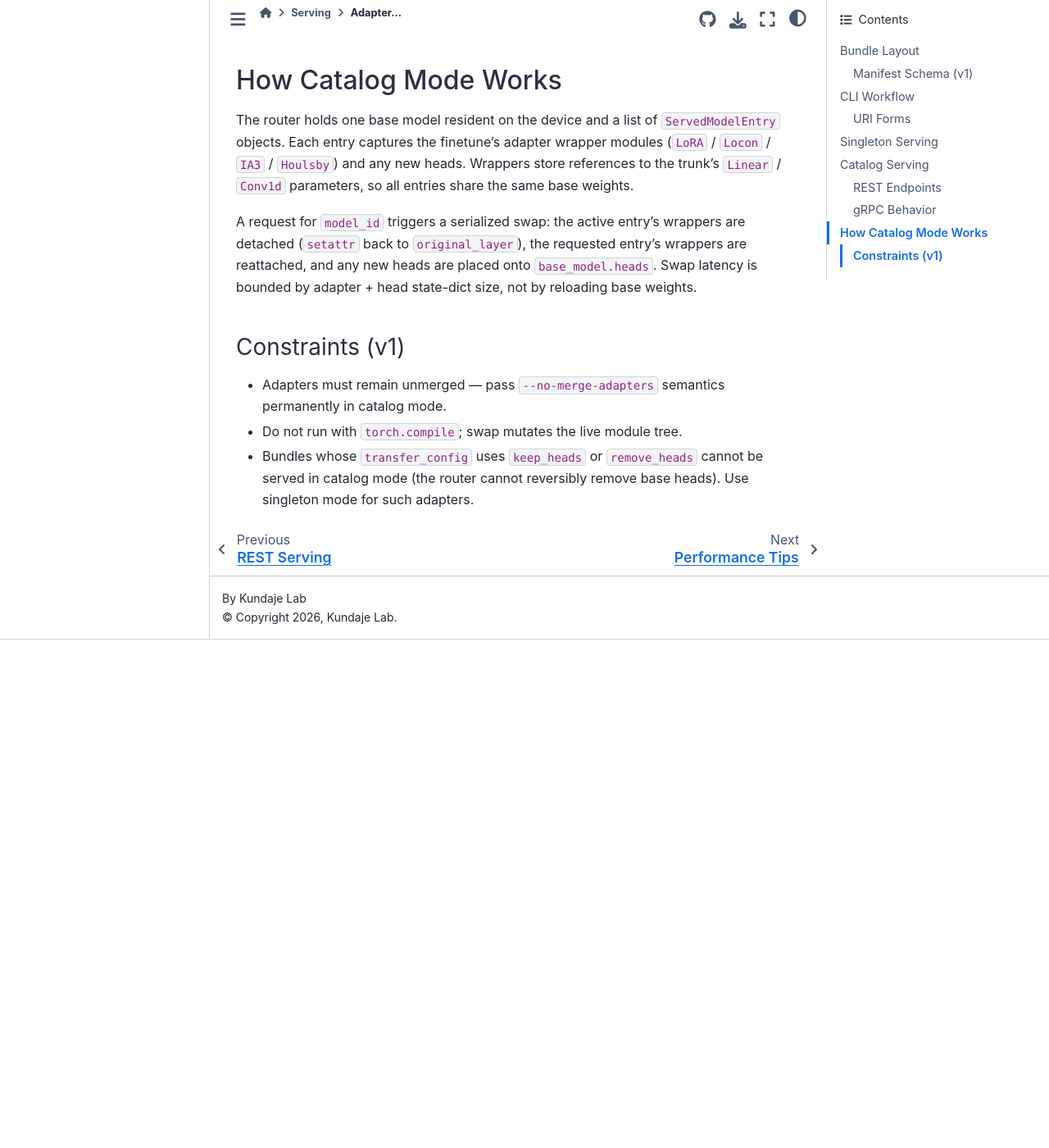
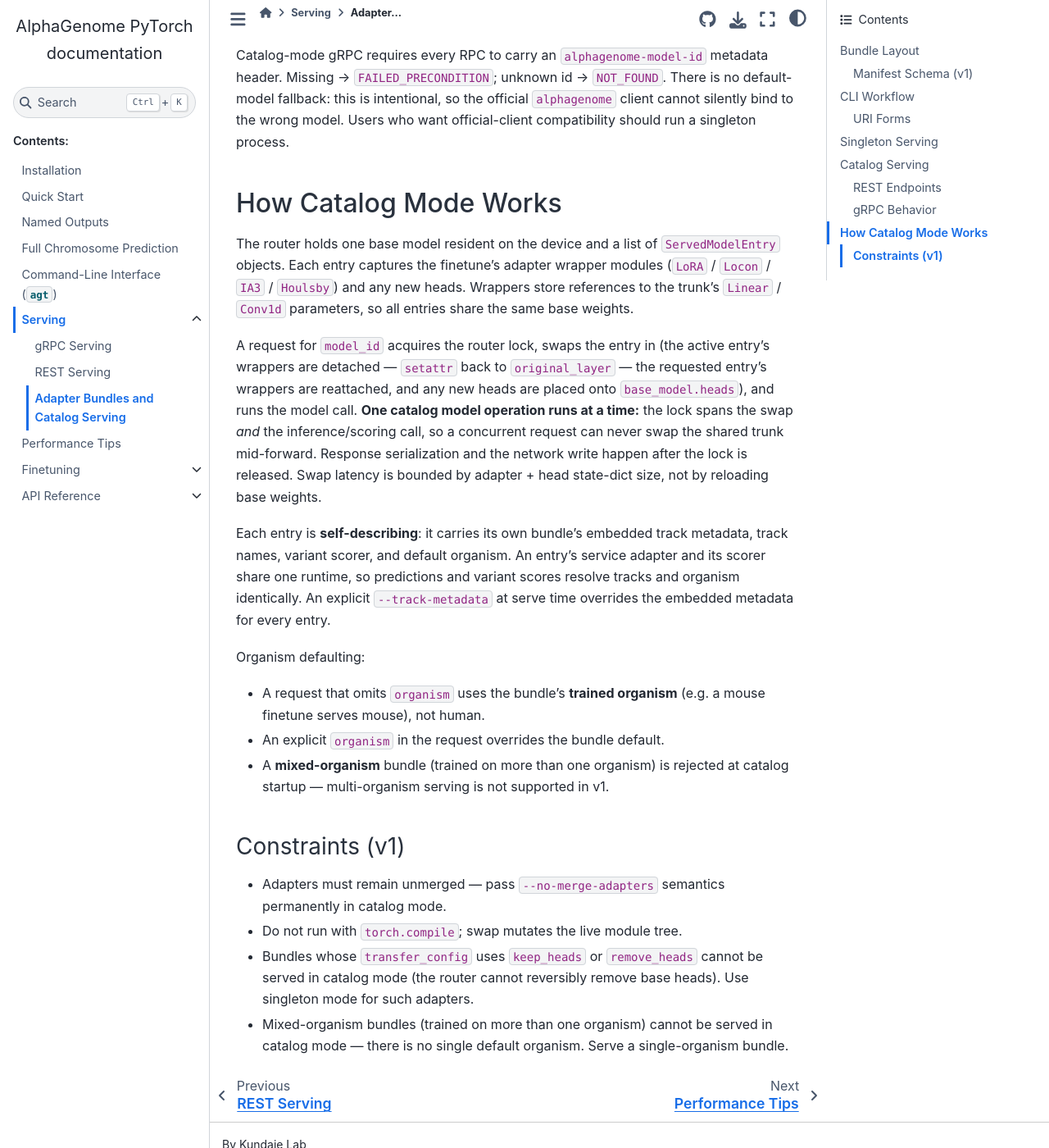
Before and after one commit to MiqG/alphagenome-pytorch, a Sphinx documentation site: the page built from docs/serving/adapters.rst, in a window 1280 px wide and 1400 px high, scrolled down 3708 px. Shown: the whole window at 82% size. Built offline with Sphinx 7.4.7 and the Sphinx Book theme 1.1.4, drawn with Linux system fonts in a browser that asks for light colours; before the commit the page ends 4488 px from its top, so only the background shows below that; some of the changed text lies outside the part shown.

Commit message:
Embed organism information into delta metadata, improve serving docs

```diff
--- a/docs/cli.rst
+++ b/docs/cli.rst
@@ -740,8 +740,9 @@
    agt adapters pull     hf://your-org/alphagenome-wtc11-atac-lora
    agt adapters publish  dist/wtc11-atac-lora hf://your-org/alphagenome-wtc11-atac-lora
 
-Requires: ``pip install alphagenome-pytorch[serving]`` (plus ``[hf]`` for
-``pull`` / ``publish`` of ``hf://`` URIs).
+Bundle management (``export`` / ``inspect`` / ``validate`` and local bundle
+operations) works in the base installation. Install ``[hf]`` for ``hf://``
+``pull`` / ``publish``, and ``[serving]`` to run ``agt serve``.
 
 See :doc:`/serving/adapters` for the bundle layout, manifest schema, URI forms,
 and catalog serving.
--- a/docs/serving/adapters.rst
+++ b/docs/serving/adapters.rst
@@ -66,6 +66,12 @@
      --modality atac \
      --biosample WTC11 \
      --out dist/wtc11-atac-lora
+
+``--organism`` is an **override**: it is written into the bundle's embedded
+delta metadata (``organism`` / ``organism_indices``), not just the manifest, so
+the served model honors it (catalog mode resolves organism from the embedded
+metadata). For a checkpoint that already embeds organism provenance, omit
+``--organism`` and the trained organism carries through unchanged.
 
 Inspect or validate before sharing:
 
@@ -184,11 +190,29 @@
 heads. Wrappers store references to the trunk's ``Linear`` / ``Conv1d``
 parameters, so all entries share the same base weights.
 
-A request for ``model_id`` triggers a serialized swap: the active entry's
-wrappers are detached (``setattr`` back to ``original_layer``), the requested
-entry's wrappers are reattached, and any new heads are placed onto
-``base_model.heads``. Swap latency is bounded by adapter + head state-dict
-size, not by reloading base weights.
+A request for ``model_id`` acquires the router lock, swaps the entry in (the
+active entry's wrappers are detached — ``setattr`` back to ``original_layer`` —
+the requested entry's wrappers are reattached, and any new heads are placed onto
+``base_model.heads``), and runs the model call. **One catalog model operation
+runs at a time:** the lock spans the swap *and* the inference/scoring call, so a
+concurrent request can never swap the shared trunk mid-forward. Response
+serialization and the network write happen after the lock is released. Swap
+latency is bounded by adapter + head state-dict size, not by reloading base
+weights.
+
+Each entry is **self-describing**: it carries its own bundle's embedded track
+metadata, track names, variant scorer, and default organism. An entry's service
+adapter and its scorer share one runtime, so predictions and variant scores
+resolve tracks and organism identically. An explicit ``--track-metadata`` at
+serve time overrides the embedded metadata for every entry.
+
+Organism defaulting:
+
+- A request that omits ``organism`` uses the bundle's **trained organism**
+  (e.g. a mouse finetune serves mouse), not human.
+- An explicit ``organism`` in the request overrides the bundle default.
+- A **mixed-organism** bundle (trained on more than one organism) is rejected at
+  catalog startup — multi-organism serving is not supported in v1.
 
 Constraints (v1)
 ~~~~~~~~~~~~~~~~
@@ -199,3 +223,6 @@
 - Bundles whose ``transfer_config`` uses ``keep_heads`` or ``remove_heads``
   cannot be served in catalog mode (the router cannot reversibly remove
   base heads). Use singleton mode for such adapters.
+- Mixed-organism bundles (trained on more than one organism) cannot be served
+  in catalog mode — there is no single default organism. Serve a
+  single-organism bundle.
```
Also changed, not shown: 2 other files.
